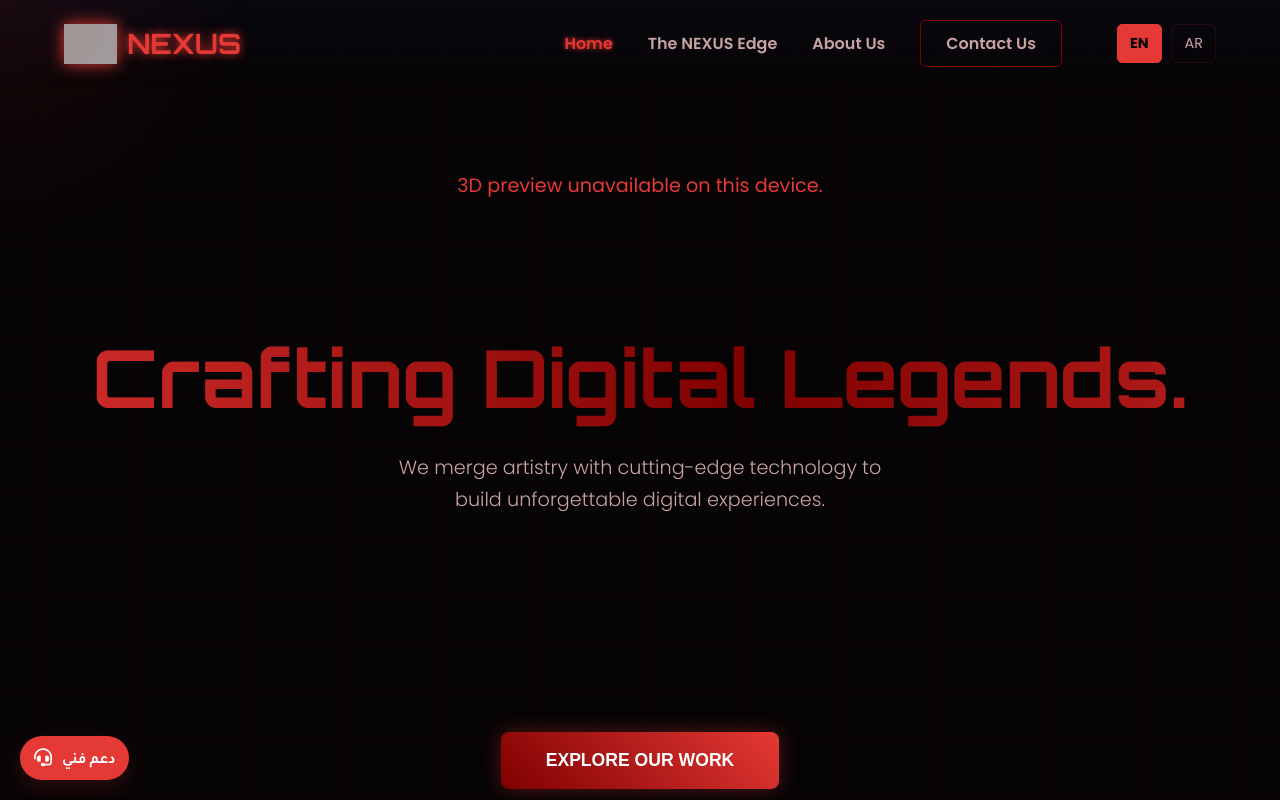
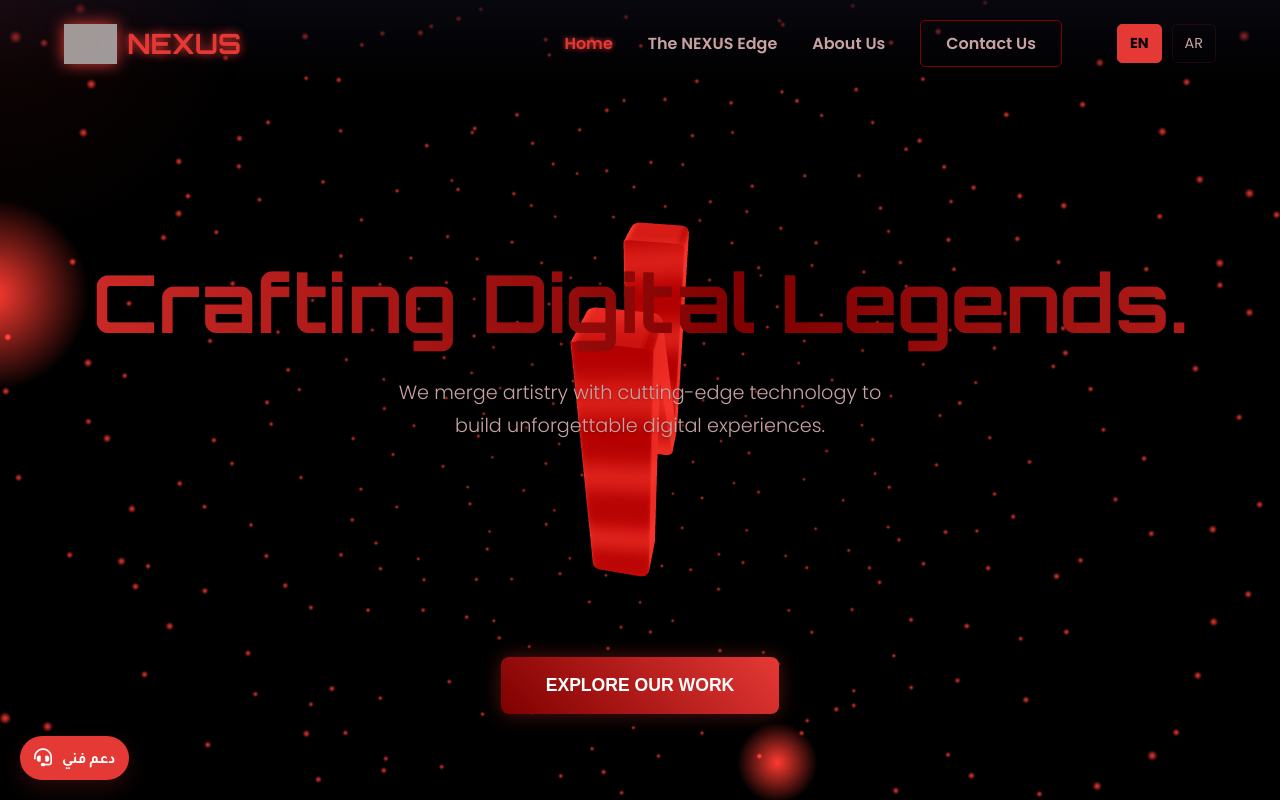
Before and after one commit to nexuss-solutions/nexuss-solutions.github.io, a website: page index.html in a window 1280 px wide. Shown: the top 800 px of the page. Drawn offline with nearby package versions, Linux system fonts and the light colour scheme; grey boxes are pictures that could not be loaded; animation ran at ten frames a second.

Commit message:
Update index.html

```diff
--- a/index.html
+++ b/index.html
@@ -1172,23 +1172,35 @@
                     // choose correct preloader source based on viewport
                     function setPreloaderSource(){
                         try {
-                            // Gate preloader video assignment to high-performance devices only
-                            if (performanceProfile !== 'high') {
-                                // Skip assigning large video sources for medium/low devices
-                                // Hide preloader shortly to avoid blocking UX while avoiding heavy downloads
-                                setTimeout(hidePreloader, 700);
-                                return;
-                            }
                             const desktopSrc = preloaderVideo.dataset.srcDesktop || preloaderVideo.getAttribute('data-src-desktop');
                             const mobileSrc = preloaderVideo.dataset.srcMobile || preloaderVideo.getAttribute('data-src-mobile');
                             const breakpoint = 768;
                             const useMobile = window.innerWidth <= breakpoint;
-                            const chosen = useMobile ? mobileSrc : desktopSrc;
-                            if (chosen && preloaderVideo.getAttribute('src') !== chosen) {
-                                preloaderVideo.src = chosen;
+
+                            // Always prefer and assign a mobile-optimized preloader when on small viewports
+                            if (useMobile && mobileSrc) {
+                                if (preloaderVideo.getAttribute('src') !== mobileSrc) {
+                                    preloaderVideo.src = mobileSrc;
+                                    preloaderVideo.load();
+                                    preloaderVideo.play().catch((err) => {
+                                        try { preloaderVideo.muted = true; } catch(e) {}
+                                        if (soundToggleButton) soundToggleButton.classList.remove('sound-active');
+                                        preloaderVideo.play().catch(()=>{});
+                                    });
+                                }
+                                return;
+                            }
+
+                            // For desktop viewports, keep gating to high-performance devices to avoid heavy downloads
+                            if (performanceProfile !== 'high') {
+                                setTimeout(hidePreloader, 700);
+                                return;
+                            }
+
+                            if (desktopSrc && preloaderVideo.getAttribute('src') !== desktopSrc) {
+                                preloaderVideo.src = desktopSrc;
                                 preloaderVideo.load();
                                 preloaderVideo.play().catch((err) => {
-                                    // Autoplay with sound was blocked by browser; fallback to muted autoplay
                                     try { preloaderVideo.muted = true; } catch(e) {}
                                     if (soundToggleButton) soundToggleButton.classList.remove('sound-active');
                                     preloaderVideo.play().catch(()=>{});
@@ -1997,9 +2009,10 @@
                     const shouldInit3D = (function(){
                         try {
                             if (window.matchMedia && window.matchMedia('(prefers-reduced-motion: reduce)').matches) return false;
-                            if (isTouchDevice) return false;
-                            if (navigator.hardwareConcurrency && navigator.hardwareConcurrency <= 2) return false;
-                            if (navigator.deviceMemory && navigator.deviceMemory <= 1) return false;
+                            // Allow touch devices to initialize a mobile-optimized hero when device capabilities permit.
+                            // Prevent initialization only on extremely constrained devices.
+                            if (navigator.hardwareConcurrency && navigator.hardwareConcurrency <= 1) return false;
+                            if (navigator.deviceMemory && navigator.deviceMemory <= 0.5) return false;
                             return true;
                         } catch(e){ return false; }
                     })();
```
